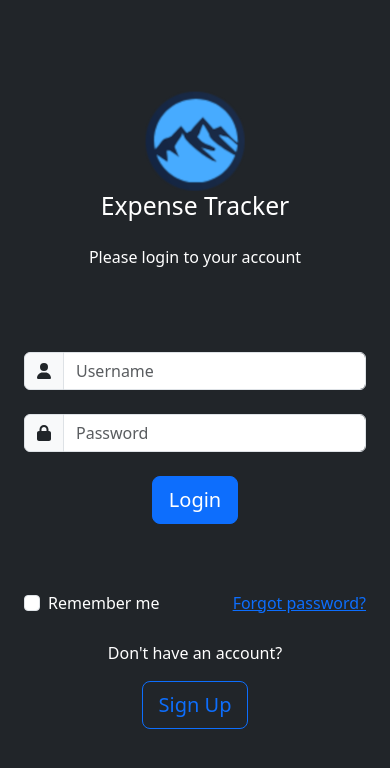
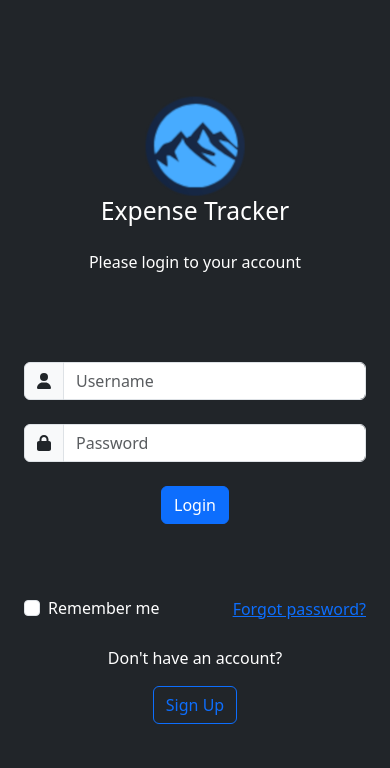
Before and after one commit to Aaron1360/expense-tracker, a React (Create React App) app: page / in a window 390 px wide. Shown: the top 768 px of the page. Built offline with nearby package versions, Linux system fonts and the light colour scheme.

Commit message:
login page with responsive design

```diff
--- /dev/null
+++ b/src/LoginPage.css
@@ -0,0 +1,37 @@
+.responsive-text {
+    font-size: 1rem;
+}
+
+.main-column,
+.remember-forgot-container {
+    max-width: 600px !important;
+}
+
+.logo-image {
+    width: 100px;
+}
+
+.remember-forgot-container {
+    display: flex;
+}
+
+/* @media (max-width: 600px) {
+    .responsive-text {
+        font-size: 1.2rem;
+    }
+} */
+
+@media (max-width: 310px) {
+    .remember-forgot-container {
+        display: flex;
+        flex-direction: row ;
+        justify-content: center !important;
+        align-items: center;
+        align-content: center;
+    }
+}
+/*
+.login-btn
+.signup-btn {
+    font-size: 18px;
+}  */
--- a/src/LoginPage.js
+++ b/src/LoginPage.js
@@ -1,4 +1,4 @@
-import { useState } from 'react';
+import { useState, useEffect} from 'react';
 import { Container, Row, Col, Form, Button, InputGroup } from 'react-bootstrap';
 import { FontAwesomeIcon } from '@fortawesome/react-fontawesome';
 import { faUser, faLock } from '@fortawesome/free-solid-svg-icons';
@@ -6,6 +6,7 @@ import { faUser, faLock } from '@fortawesome/free-solid-svg-icons';
 const LoginPage = () => {
     const [username, setUsername] = useState('');
     const [password, setPassword] = useState('');
+    const [buttonSize, setButtonSize] = useState("md");
     // const [error, setError] = useState('');
 
     // Handle form submission
@@ -14,12 +15,33 @@ const LoginPage = () => {
         // Perform login logic here
         console.log('Username:', username);
         console.log('Password:', password);
+        // Reset form fields
+        setUsername('');
+        setPassword('');
     };
+
+    const updateButtonSize = () => {
+        if (window.innerWidth >= 400) {
+            setButtonSize("lg");
+        } else{
+            setButtonSize("md");
+        }
+    }
+
+    useEffect(() => {
+        updateButtonSize();
+        window.addEventListener("resize", updateButtonSize);
+        return () => {
+            window.removeEventListener("resize", updateButtonSize);
+        }
+    }, []);
 
     return (
         <Container
             fluid
             className="
+                main-container
+                responsive-text
                 bg-dark
                 text-white
                 min-vh-100
@@ -31,21 +53,21 @@ const LoginPage = () => {
                 align-items-center"
             >
                 <Col className="
+                    main-column
                     min-vh-100
                     d-flex
                     flex-column
                     text-center
                     justify-content-evenly
                     align-items-strech"
-                    style={{ maxWidth: '600px' }}
+                    // style={{maxWidth: '400px'}}
                 >
                     {/* Logo */}
                     <Container>
                         <img
                             src="devmtn.png"
                             alt="Logo"
-                            className="mt-4"
-                            style={{ width: '100px' }}
+                            className="logo-image mt-4"
                         />
                         <h2 >Expense Tracker</h2>
                         <p className='mt-4'>Please login to your account</p>
@@ -89,7 +111,8 @@ const LoginPage = () => {
                         <Button
                             variant="primary"
                             type="submit"
-                            size='lg'
+                            size={buttonSize}
+                            className='login-btn'
                         >
                             Login
                         </Button>
@@ -108,11 +131,12 @@ const LoginPage = () => {
                         {/* Remember Me and Forgot Password */}
                         <Container
                             className='
+                                remember-forgot-container
                                 d-flex
                                 flex-row
                                 flex-wrap
                                 justify-content-between
-                                align-items-stretch
+                                align-items-center
                                 p-0
                                 mb-4'
                         >
@@ -126,7 +150,8 @@ const LoginPage = () => {
                         <Button
                             variant='outline-primary'
                             type='submit'
-                            size='lg'
+                            size={buttonSize}
+                            className='signup-btn'
                         >
                             Sign Up
                         </Button>
--- a/src/index.js
+++ b/src/index.js
@@ -3,6 +3,7 @@ import ReactDOM from 'react-dom/client';
 import App from './App';
 import reportWebVitals from './reportWebVitals';
 import 'bootstrap/dist/css/bootstrap.min.css';
+import "./LoginPage.css";
 
 const root = ReactDOM.createRoot(document.getElementById('root'));
 root.render(
```
